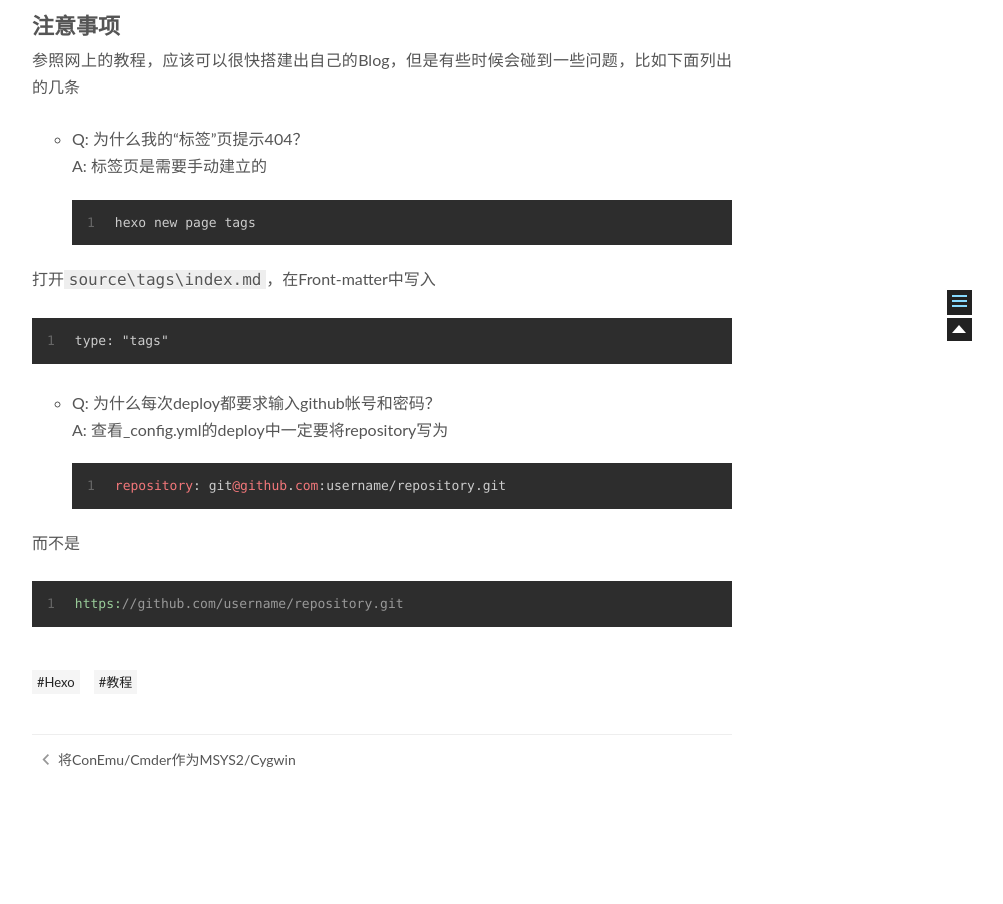
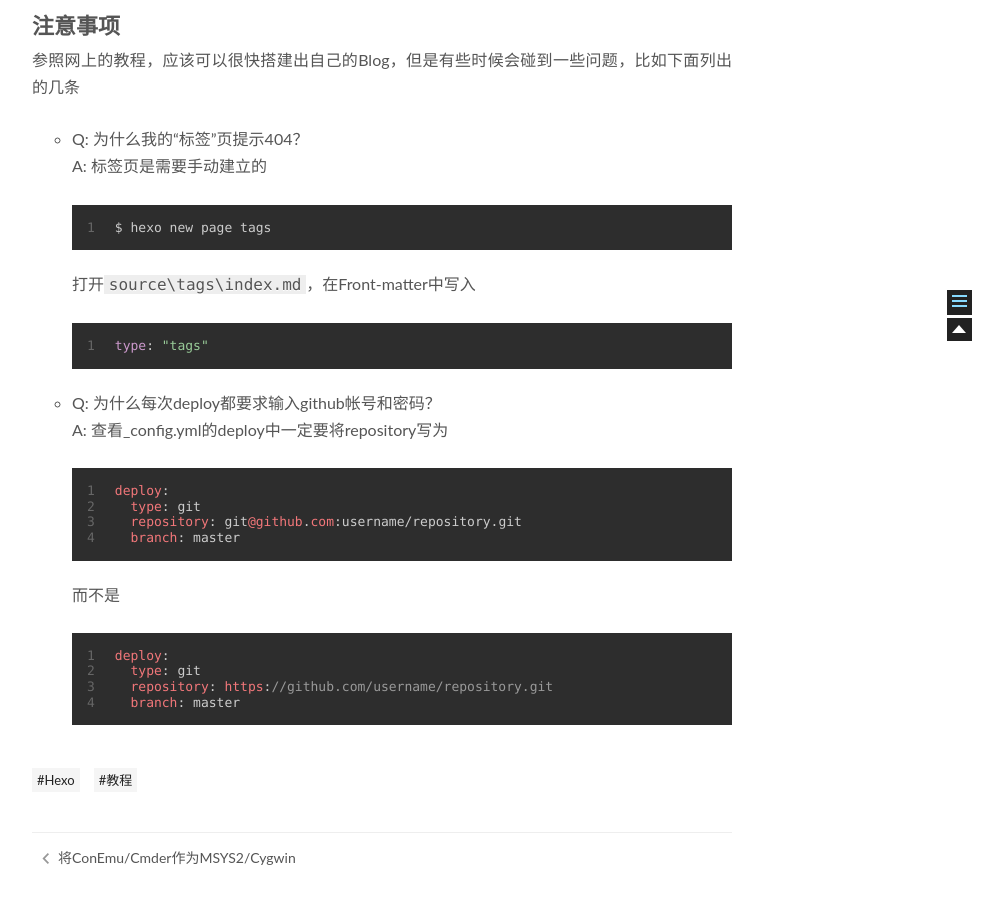
Before and after one commit to comuslxl/comuslxl.github.com, a plain HTML site: page 2015/08/22/Hexo-建站注意事项/index.html in a window 1280 px wide. Shown: the part 440-1344 px from the top of the page, without its empty margins (258-1261 px from the left). Drawn offline with Linux system fonts and the light colour scheme; a script that the page names is missing.

Commit message:
Site updated: 2016-01-02 00:15:13

```diff
--- a/2015/08/22/Hexo-建站注意事项/index.html
+++ b/2015/08/22/Hexo-建站注意事项/index.html
@@ -41,7 +41,7 @@
 <meta property="og:url" content="http://yoursite.com/2015/08/22/Hexo-建站注意事项/index.html">
 <meta property="og:site_name" content="lXloc's Blog">
 <meta property="og:description" content="Hexo建站网上关于使用Hexo建站的教程有很多，可以参考官方教程，也可以网上搜下网上他人的建站经验，不再多写。">
-<meta property="og:updated_time" content="2016-01-01T15:54:22.540Z">
+<meta property="og:updated_time" content="2016-01-01T16:14:08.700Z">
 <meta name="twitter:card" content="summary">
 <meta name="twitter:title" content="Hexo 建站注意事项">
 <meta name="twitter:description" content="Hexo建站网上关于使用Hexo建站的教程有很多，可以参考官方教程，也可以网上搜下网上他人的建站经验，不再多写。">
@@ -200,15 +200,16 @@
 <a id="more"></a>
 <h2 id="注意事项">注意事项</h2><p>参照网上的教程，应该可以很快搭建出自己的Blog，但是有些时候会碰到一些问题，比如下面列出的几条</p>
 <ul>
-<li>Q: 为什么我的“标签”页提示404？<br>A: 标签页是需要手动建立的<figure class="highlight"><table><tr><td class="gutter"><pre><span class="line">1</span><br></pre></td><td class="code"><pre><span class="line">hexo new page tags</span><br></pre></td></tr></table></figure>
+<li><p>Q: 为什么我的“标签”页提示404？<br>A: 标签页是需要手动建立的</p>
+<figure class="highlight bash"><table><tr><td class="gutter"><pre><span class="line">1</span><br></pre></td><td class="code"><pre><span class="line">$ hexo new page tags</span><br></pre></td></tr></table></figure>
+<p>  打开<code>source\tags\index.md</code>，在Front-matter中写入</p>
+<figure class="highlight scala"><table><tr><td class="gutter"><pre><span class="line">1</span><br></pre></td><td class="code"><pre><span class="line"><span class="class"><span class="keyword">type</span>:</span> <span class="string">"tags"</span></span><br></pre></td></tr></table></figure>
 </li>
+<li><p>Q: 为什么每次deploy都要求输入github帐号和密码？<br>A: 查看_config.yml的deploy中一定要将repository写为</p>
+<figure class="highlight less"><table><tr><td class="gutter"><pre><span class="line">1</span><br><span class="line">2</span><br><span class="line">3</span><br><span class="line">4</span><br></pre></td><td class="code"><pre><span class="line"><span class="attribute">deploy</span>:</span><br><span class="line">  <span class="attribute">type</span>: git</span><br><span class="line">  <span class="attribute">repository</span>: git<span class="variable">@github</span>.<span class="attribute">com</span>:username/repository.git</span><br><span class="line">  <span class="attribute">branch</span>: master</span><br></pre></td></tr></table></figure>
+<p>  而不是</p>
+<figure class="highlight less"><table><tr><td class="gutter"><pre><span class="line">1</span><br><span class="line">2</span><br><span class="line">3</span><br><span class="line">4</span><br></pre></td><td class="code"><pre><span class="line"><span class="attribute">deploy</span>:</span><br><span class="line">  <span class="attribute">type</span>: git</span><br><span class="line">  <span class="attribute">repository</span>: <span class="attribute">https</span>:<span class="comment">//github.com/username/repository.git</span></span><br><span class="line">  <span class="attribute">branch</span>: master</span><br></pre></td></tr></table></figure></li>
 </ul>
-<p>打开<code>source\tags\index.md</code>，在Front-matter中写入<br><figure class="highlight"><table><tr><td class="gutter"><pre><span class="line">1</span><br></pre></td><td class="code"><pre><span class="line">type: &#34;tags&#34;</span><br></pre></td></tr></table></figure></p>
-<ul>
-<li>Q: 为什么每次deploy都要求输入github帐号和密码？<br>A: 查看_config.yml的deploy中一定要将repository写为<figure class="highlight less"><table><tr><td class="gutter"><pre><span class="line">1</span><br></pre></td><td class="code"><pre><span class="line"><span class="attribute">repository</span>: git<span class="variable">@github</span>.<span class="attribute">com</span>:username/repository.git</span><br></pre></td></tr></table></figure>
-</li>
-</ul>
-<p>而不是<br><figure class="highlight groovy"><table><tr><td class="gutter"><pre><span class="line">1</span><br></pre></td><td class="code"><pre><span class="line"><span class="string">https:</span><span class="comment">//github.com/username/repository.git</span></span><br></pre></td></tr></table></figure></p>
 </span>
 
     </div>
```
